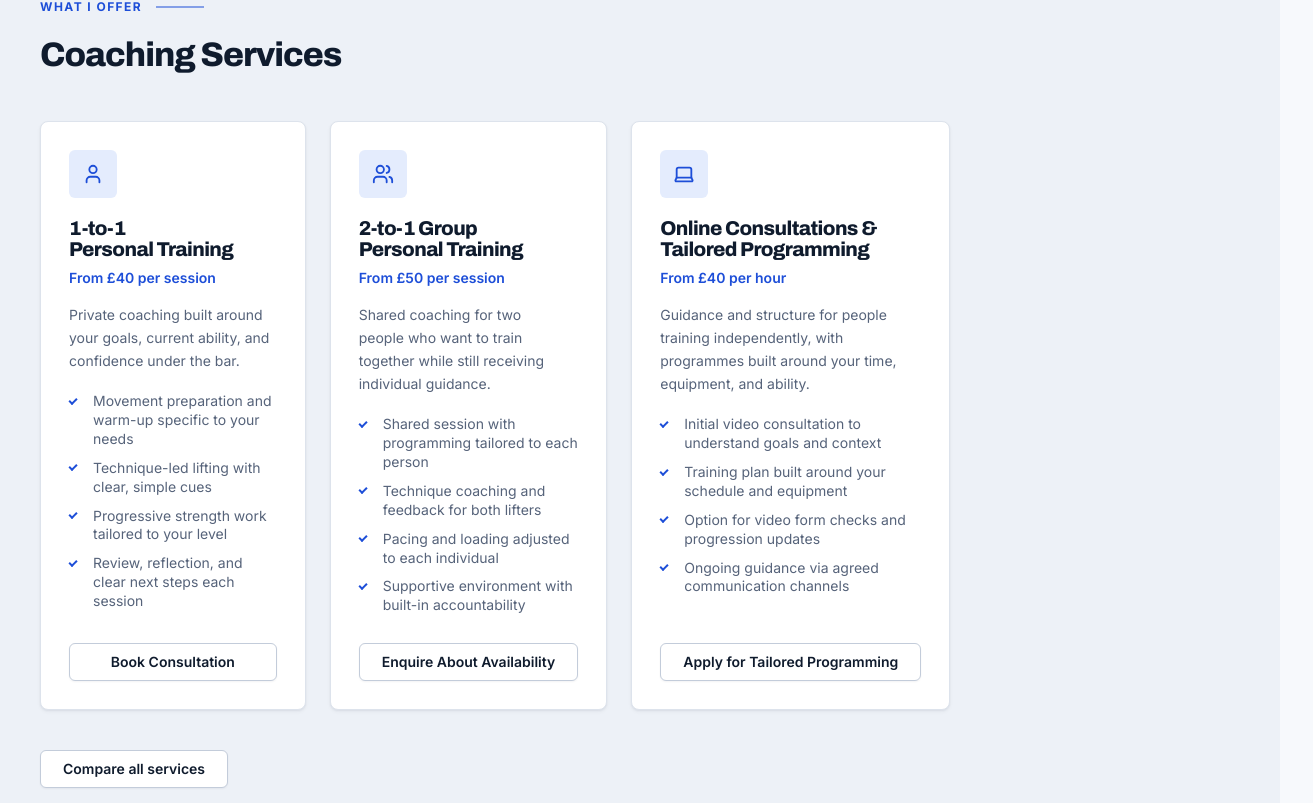
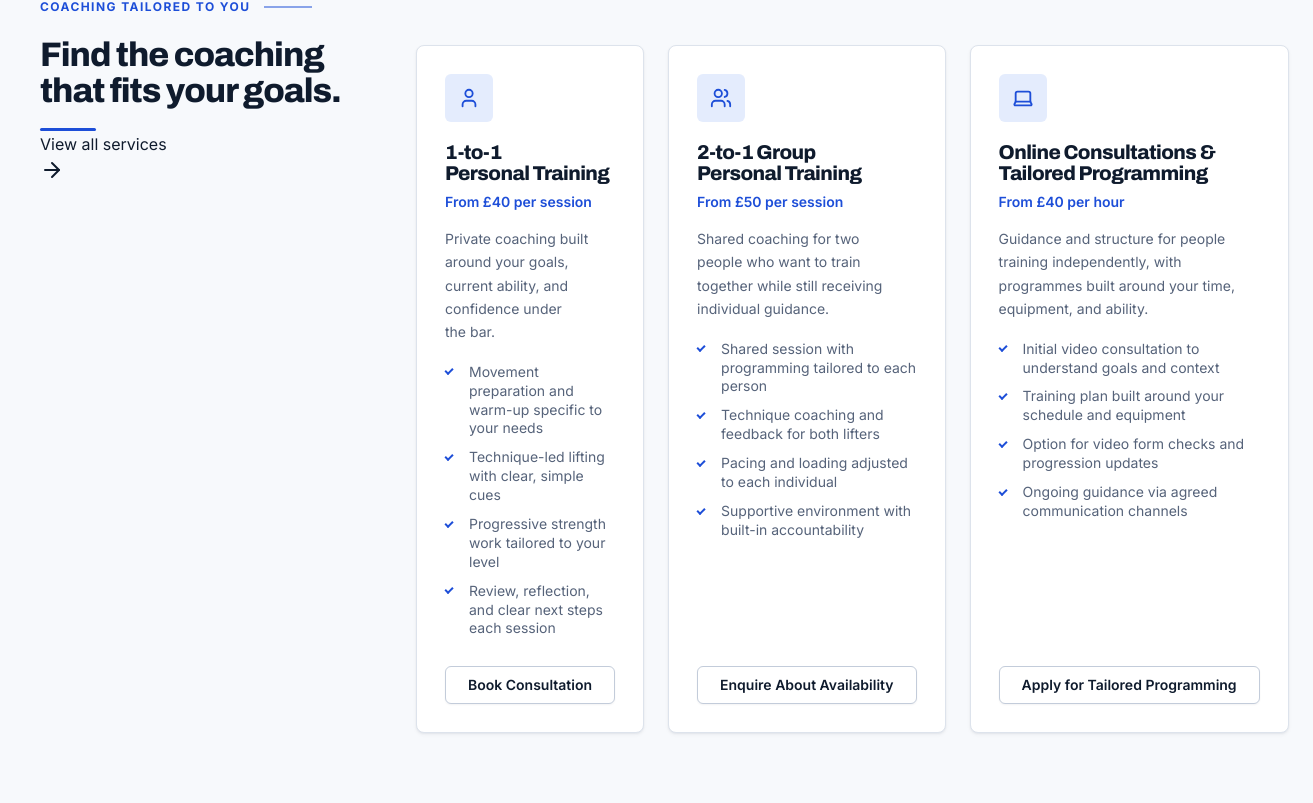
Before and after one commit to LRCozier/lac-fitness, a Next.js app: page / in a window 1280 px wide. Shown: the part 1537-2340 px from the top of the page, 1313 px wide, since content can reach past the window. Built offline with nearby package versions, Linux system fonts and the light colour scheme.

Commit message:
reworked services section with split header component

```diff
--- a/components/ui/sections/Servicessection.tsx
+++ b/components/ui/sections/Servicessection.tsx
@@ -1,27 +1,29 @@
+import SplitHeader from '@/components/ui/Splitheader';
 import ServiceCard from '@/components/ui/cards/Servicecard';
-import BaseButton from '@/components/ui/Basebutton';
 import type { Service } from '@/lib/types';
 
 export default function ServicesSection({ services }: { services: Service[] }) {
   return (
-    <section className="section section--alt" aria-labelledby="services-heading">
+    <section className="section" aria-labelledby="services-heading">
       <div className="container">
-        <p className="section-eyebrow">What I offer</p>
-        <h2 id="services-heading" className="section-title">
-          Coaching Services
-        </h2>
-
-        <div className="service-grid">
-          {services.map((service) => (
-            <ServiceCard key={service.id} service={service} />
-          ))}
-        </div>
-
-        <div className="section-actions">
-          <BaseButton to="/services" variant="secondary">
-            Compare all services
-          </BaseButton>
-        </div>
+        <SplitHeader
+          headingId="services-heading"
+          eyebrow="Coaching tailored to you"
+          title={
+            <>
+              Find the coaching
+              <br />
+              that fits your goals.
+            </>
+          }
+          link={{ href: '/services', label: 'View all services' }}
+        >
+          <div className="service-grid">
+            {services.map((service) => (
+              <ServiceCard key={service.id} service={service} />
+            ))}
+          </div>
+        </SplitHeader>
       </div>
     </section>
   );
```
